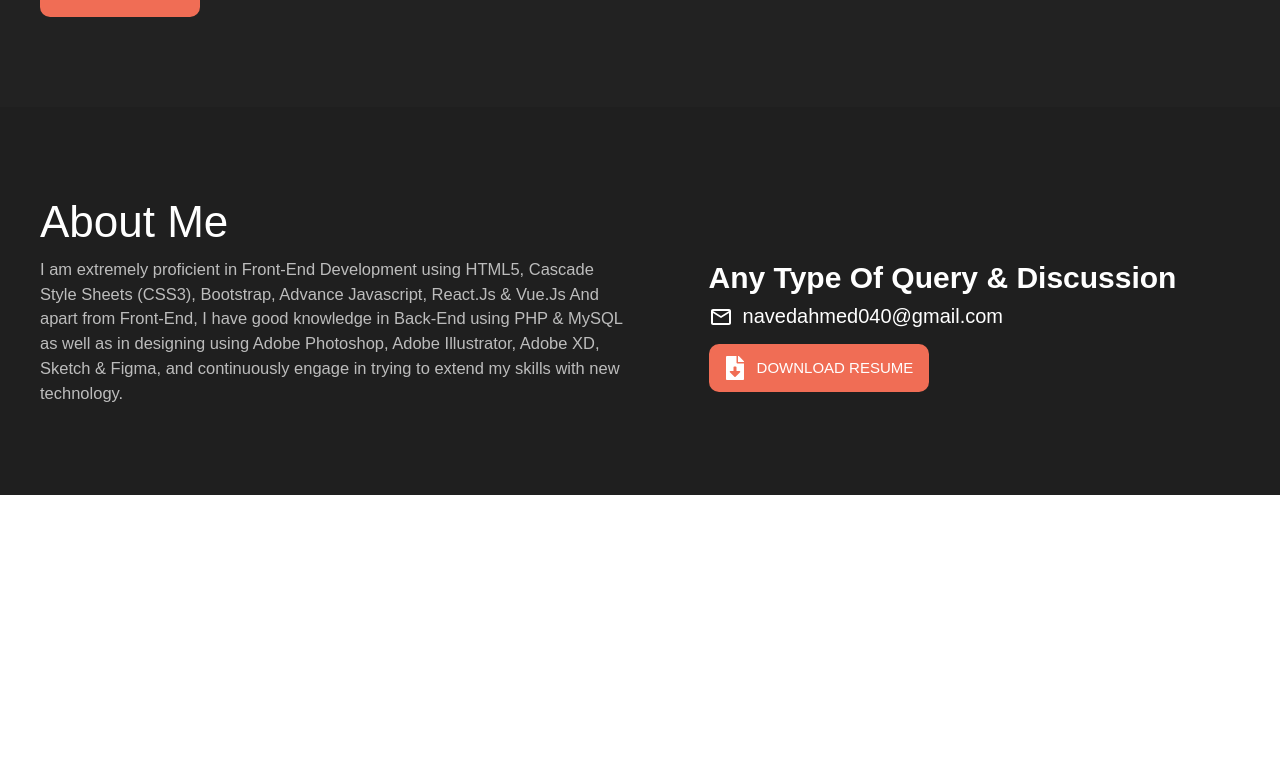
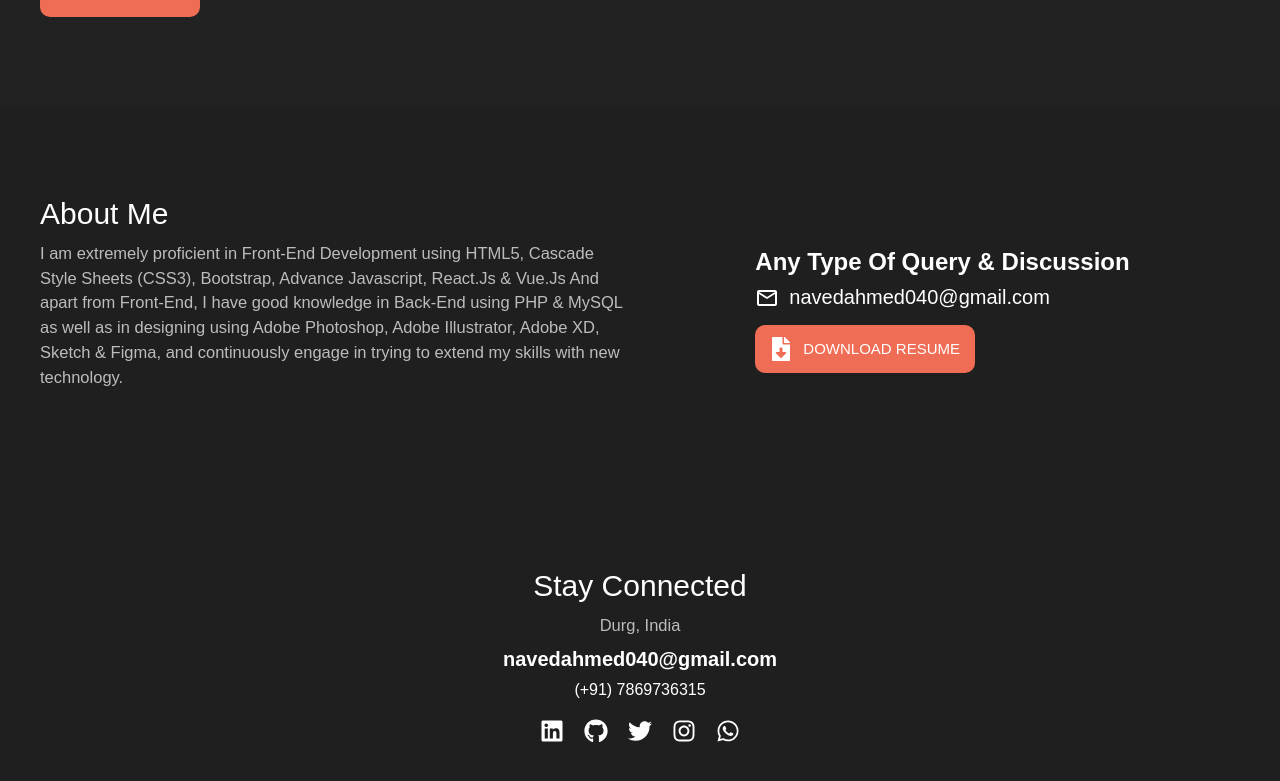
Before and after one commit to GeekyNaved/my_portfolio, a React (Create React App) app: page / in a window 1280 px wide. Shown: the part 371-1152 px from the top of the page. Before the commit the page ends 866 px from the top, so only its background shows below. Built offline with nearby package versions, Linux system fonts and the light colour scheme.

Commit message:
adding contacts & links in social icons

```diff
--- /dev/null
+++ b/src/components/Contact.jsx
@@ -0,0 +1,59 @@
+import React from "react";
+import styled from "styled-components";
+import { MdOutlineMail } from "react-icons/md";
+import { FaFileDownload } from "react-icons/fa";
+import SocialLinks from "./SocialLinks";
+
+const Contact = () => {
+  return (
+    <Wrapper>
+      <div className="container contact-container">
+        <h2>Stay Connected</h2>
+        <div className="address-container">
+          <p>Durg, India</p>
+          <a
+            className="address-link email"
+            href="mailto:navedahmed040@gmail.com"
+          >
+            <strong>navedahmed040@gmail.com</strong>
+          </a>
+          <a className="address-link phoneNo" href="tel: +917869736315">
+            (+91) 7869736315
+          </a>
+        </div>
+        <div className="links-container">
+          <SocialLinks />
+        </div>
+      </div>
+    </Wrapper>
+  );
+};
+
+const Wrapper = styled.section`
+  padding: 9rem 0;
+  background: #1f1f1f;
+  .contact-container {
+    text-align: center;
+    .address-link {
+      color: #ffffff;
+      display: block;
+    }
+    .email {
+      font-size: 2rem;
+      padding: 1rem 0;
+    }
+    .phoneNo {
+      font-size: 1.6rem;
+    }
+    .links-container {
+      display: flex;
+      padding-top: 2rem;
+      justify-content: center;
+    }
+  }
+
+  @media (max-width: ${({ theme }) => theme.media.mobile}) {
+  }
+`;
+
+export default Contact;
--- a/src/components/SocialLinks.jsx
+++ b/src/components/SocialLinks.jsx
@@ -4,6 +4,7 @@ import {
   FaInstagram,
   FaLinkedin,
   FaTwitter,
+  FaWhatsapp,
 } from "react-icons/fa";
 import styled from "styled-components";
 
@@ -11,30 +12,35 @@ const SocialLinks = () => {
   return (
     <Wrapper className="social-container">
       <div>
-        <a href="#" target="_blank">
+        <a href="https://www.linkedin.com/in/naved-ahmed-khan/" target="_blank">
           <FaLinkedin className="icons" />
         </a>
       </div>
       <div>
-        <a href="#" target="_blank">
+        <a href="https://github.com/GeekyNaved" target="_blank">
           <FaGithub className="icons" />
         </a>
       </div>
       <div>
-        <a href="#" target="_blank">
+        <a href="https://twitter.com/naved_js" target="_blank">
           <FaTwitter className="icons" />
         </a>
       </div>
       <div>
-        <a href="#" target="_blank">
+        <a href="https://www.instagram.com/_naved.ahmed/" target="_blank">
           <FaInstagram className="icons" />
+        </a>
+      </div>
+      <div>
+        <a href="tel: +9178969736315">
+          <FaWhatsapp className="icons" />
         </a>
       </div>
     </Wrapper>
   );
 };
 
-const Wrapper = styled('div')`
+const Wrapper = styled("div")`
   display: flex;
   gap: 2rem;
   //   paddingTop: 2rem;
--- a/src/pages/Home.jsx
+++ b/src/pages/Home.jsx
@@ -1,5 +1,6 @@
 import React from "react";
 import AboutSection from "../components/AboutSection";
+import Contact from "../components/Contact";
 import HeroSection from "../components/HeroSection";
 
 const Home = () => {
@@ -7,8 +8,7 @@ const Home = () => {
     <>
       <HeroSection />
       <AboutSection />
-      {/* <Services /> */}
-      {/* <Contact /> */}
+      <Contact />
     </>
   );
 };
--- a/src/utils/GlobalStyle.jsx
+++ b/src/utils/GlobalStyle.jsx
@@ -52,12 +52,12 @@ h1{
   font-weight: 900;
 }
 h2 {
-   font-size: 4.4rem;
+   font-size: 3rem;
    font-weight: 300;
    white-space: normal;
   }
 h3 {
-  font-size: 3rem;
+  font-size: 2.4rem;
   font-weight: 300;
 }
 p {
```
Also changed, not shown: src/components/Footer.jsx (deleted, +0 -159 lines). Lines whose indentation alone changed are shown as unchanged.
